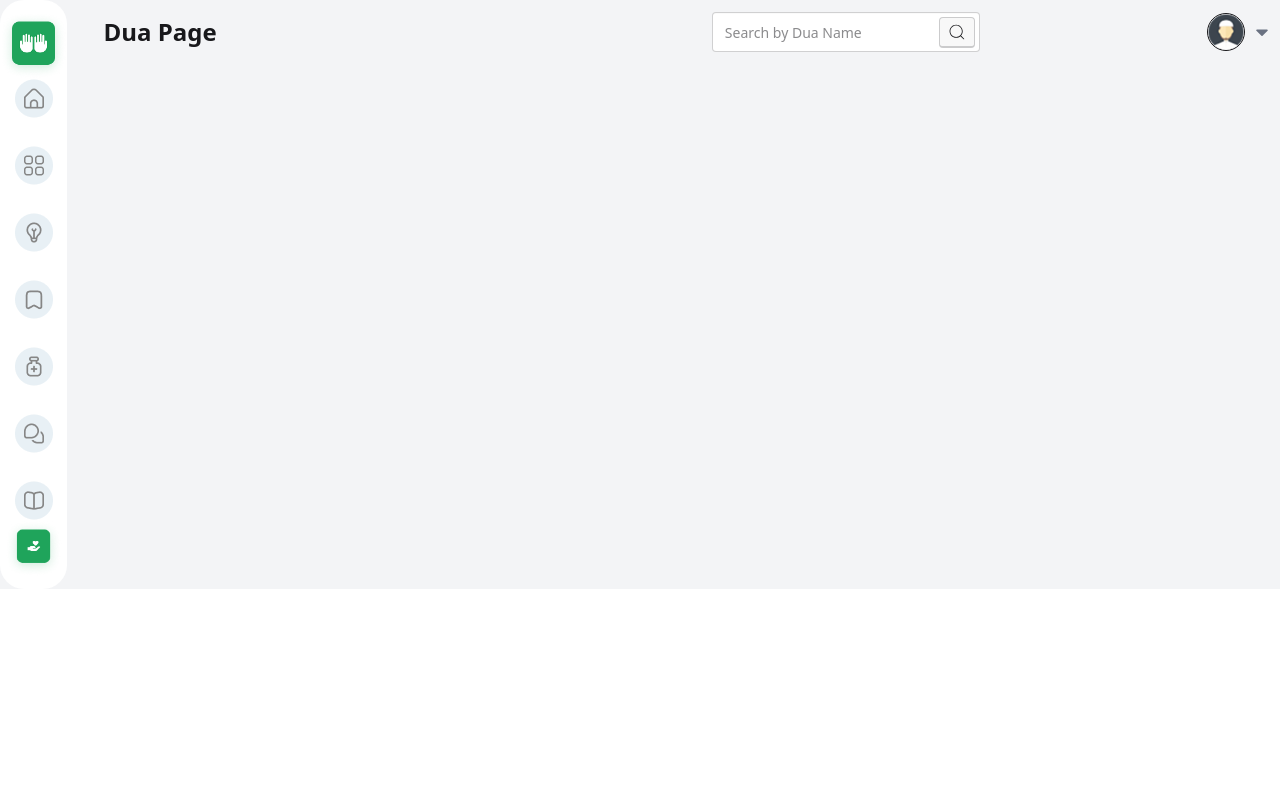
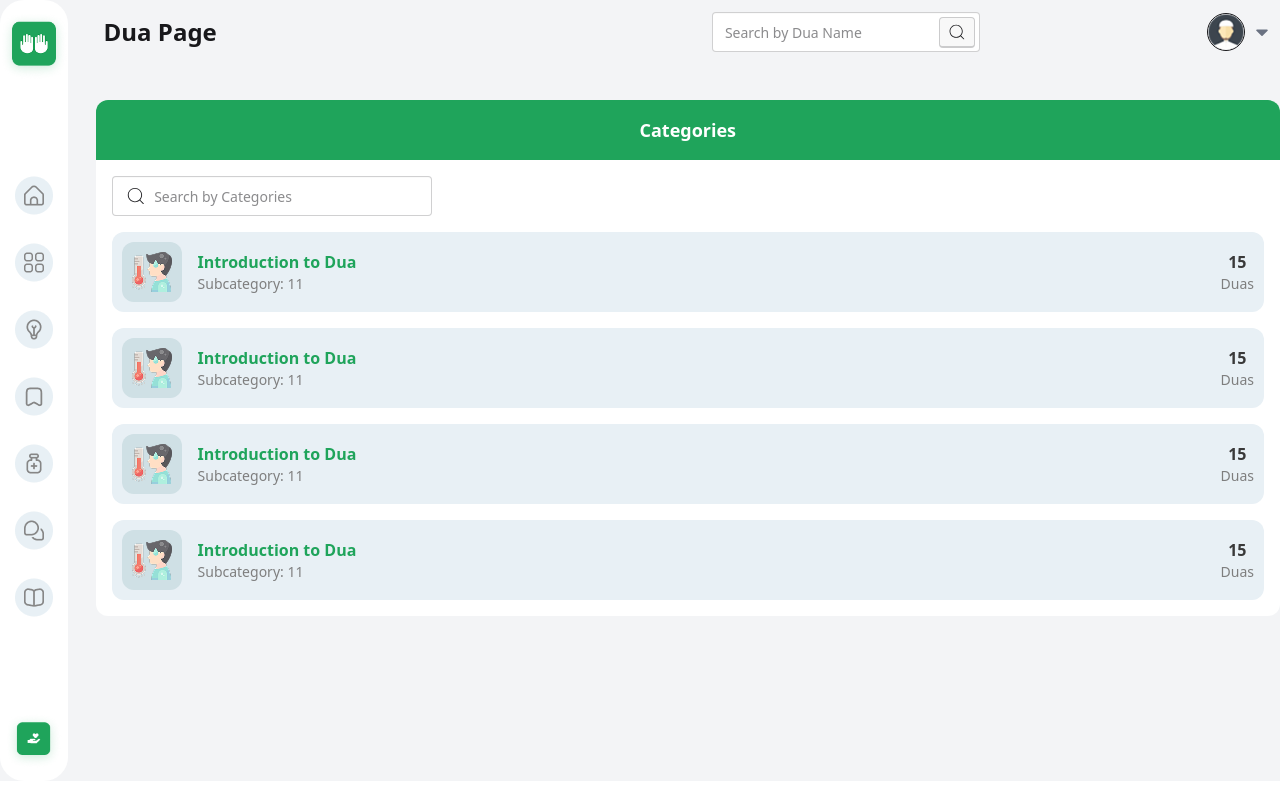
Before and after one commit to Najmul-Shaon/dua-ruqyah, a Next.js app: page / in a window 1280 px wide. Built offline with nearby package versions, Linux system fonts and the light colour scheme.

Commit message:
added subCategorySteps

```diff
--- a/package.json
+++ b/package.json
@@ -9,6 +9,7 @@
     "lint": "next lint"
   },
   "dependencies": {
+    "framer-motion": "^12.7.4",
     "next": "15.3.0",
     "react": "^19.0.0",
     "react-dom": "^19.0.0",
--- a/src/app/Categories.jsx
+++ b/src/app/Categories.jsx
@@ -1,10 +1,46 @@
+"use client";
+import { CiSearch } from "react-icons/ci";
+import CategoryCard from "./CategoryCard";
+import { useState } from "react";
 
 const Categories = () => {
-    return (
-        <div>
+  //   const [isSubCatView, setIsSubCatView] = useState(false);
 
+  //   console.log(isSubCatView);
+
+  return (
+    <div className="rounded-xl bg-white mt-9">
+      <h3 className="text-center p-4 bg-[#1FA45B] text-white font-semibold text-lg rounded-t-xl">
+        Categories
+      </h3>
+      <div>
+        <div className="p-4 pb-0">
+          <label className="input">
+            <CiSearch className="size-6" />
+            <input type="search" required placeholder="Search by Categories" />
+          </label>
         </div>
-    );
+        <div className="p-4 flex flex-col gap-4">
+          {/* <CategoryCard
+            isSubCatView={isSubCatView}
+            setIsSubCatView={setIsSubCatView}
+          />
+          <CategoryCard
+            isSubCatView={isSubCatView}
+            setIsSubCatView={setIsSubCatView}
+          />
+          <CategoryCard
+            isSubCatView={isSubCatView}
+            setIsSubCatView={setIsSubCatView}
+          /> */}
+          <CategoryCard />
+          <CategoryCard />
+          <CategoryCard />
+          <CategoryCard />
+        </div>
+      </div>
+    </div>
+  );
 };
 
 export default Categories;
--- /dev/null
+++ b/src/app/CategoryCard.jsx
@@ -0,0 +1,33 @@
+"use client";
+import { useState } from "react";
+import SubCategoryStep from "./SubCategoryStep";
+
+// const CategoryCard = ({ setIsSubCatView, isSubCatView }) => {
+const CategoryCard = () => {
+  const [isSubCatView, setIsSubCatView] = useState(false);
+  return (
+    <>
+      <div
+        onClick={() => setIsSubCatView(!isSubCatView)}
+        className="flex gap-4 justify-between items-center bg-[#E8F0F5] p-2.5 rounded-xl cursor-pointer"
+      >
+        <figure className="bg-[#CFE0E5] p-2.5 rounded-xl">
+          <img src="/assets/005-fever.png" alt="" />
+        </figure>
+        <div className="flex-1">
+          <h3 className="text-[#1FA45B] font-semibold text-base">
+            Introduction to Dua
+          </h3>
+          <p className="text-[#7E7E7E] text-sm font-normal">Subcategory: 11</p>
+        </div>
+        <div className="flex flex-col items-center flex-shrink-0">
+          <p className="font-semibold text-base text-[#393939]">15</p>
+          <p className="font-normal text-[#7E7E7E] text-sm">Duas</p>
+        </div>
+      </div>
+      {isSubCatView && <SubCategoryStep />}
+    </>
+  );
+};
+
+export default CategoryCard;
--- /dev/null
+++ b/src/app/SubCategoryStep.jsx
@@ -0,0 +1,34 @@
+import { motion } from "framer-motion";
+
+const steps = [
+  "What is DuaWhat is DuaWhat is DuaWhat is DuaWhat is Dua",
+  "Conditions for Dua",
+  "The Method of Dua",
+  "Before Dua",
+  "During Dua",
+];
+
+export default function SubCategoryStep({ currentStep = 0 }) {
+  return (
+    <div className="flex flex-col space-y-4 pl-4 border-l-2 border-dotted border-green-500">
+      {steps.map((item, index) => (
+        <motion.div
+          key={index}
+          className="relative"
+          initial={{ opacity: 0, y: -10 }} // Initial state
+          animate={{ opacity: 1, y: 0 }} // Final state
+          transition={{ duration: 0.5, delay: index * 0.1 }} // Delay for each step
+        >
+          <div className="absolute -left-5.25 top-1 w-2 h-2 rounded-full bg-green-500" />
+          <p
+            className={`ml-4 ${
+              index === currentStep ? "text-green-600 font-semibold" : ""
+            }`}
+          >
+            {item}
+          </p>
+        </motion.div>
+      ))}
+    </div>
+  );
+}
--- a/src/app/components/Menu.jsx
+++ b/src/app/components/Menu.jsx
@@ -1,10 +1,10 @@
 const Menu = () => {
   return (
-    <div className="flex flex-col justify-between items-center bg-white max-w-[100px] max-h-full rounded-3xl py-3 px-0">
+    <div className="flex flex-col justify-between items-center bg-white max-w-[100px] min-h-full rounded-3xl py-3 px-0">
       <div>
         <img className="w-[73px]" src="/assets/logo.png" alt="site logo" />
       </div>
-      <div className="flex flex-col gap-7">
+      <div className="flex flex-col gap-7 py-24">
         <img className="w-[38px]" src="/assets/Home.png" alt="site logo" />
         <img className="w-[38px]" src="/assets/All Duas.png" alt="site logo" />
         <img className="w-[38px]" src="/assets/Memorize.png" alt="site logo" />
--- a/src/app/layout.js
+++ b/src/app/layout.js
@@ -1,7 +1,8 @@
-import { Geist, Geist_Mono } from "next/font/google";
+import { Geist, Geist_Mono, Inter } from "next/font/google";
 import "./globals.css";
 import Navbar from "./components/Navbar";
 import Menu from "./components/Menu";
+import Categories from "./Categories";
 
 const geistSans = Geist({
   variable: "--font-geist-sans",
@@ -13,8 +14,13 @@ const geistMono = Geist_Mono({
   subsets: ["latin"],
 });
 
+const inter = Inter({
+  variable: "--font-inter",
+  subsets: ["latin"],
+});
+
 export const metadata = {
-  title: "Create Next App",
+  title: "Dua Quqyah",
   description: "Generated by create next app",
 };
 
@@ -22,11 +28,15 @@ export default function RootLayout({ children }) {
   return (
     <html lang="en">
       <body
-        className={`${geistSans.variable} ${geistMono.variable} antialiased bg-gray-100`}
+        className={`${inter.variable} ${geistMono.variable} antialiased bg-gray-100`}
       >
         <div className="flex items-start gap-7">
           <Menu />
-          <Navbar />
+
+          <div className="w-full">
+            <Navbar />
+            <Categories />
+          </div>
         </div>
         {children}
       </body>
```
Also changed, not shown: public/assets/005-fever.png (added), 1 other file (tests, documents, lock files or other folders).
